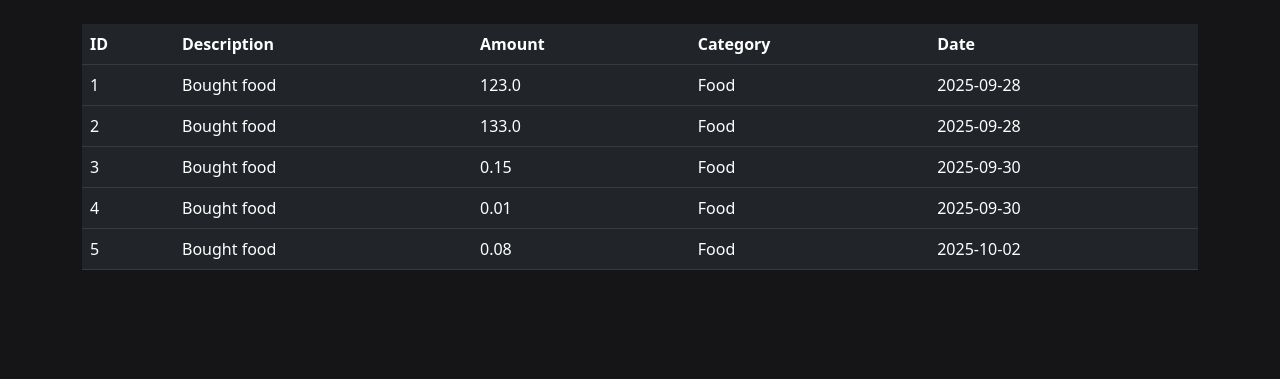
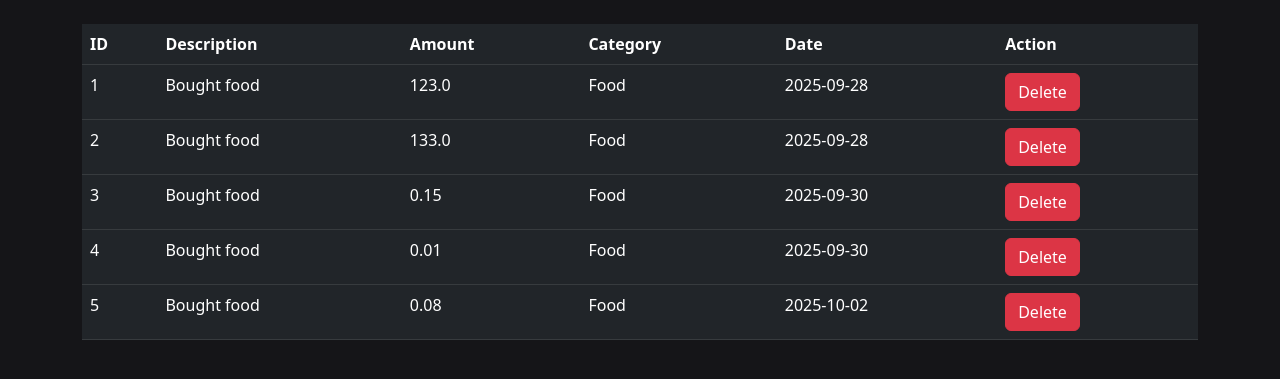
Before and after one commit to Thinal-Fernando/FinTracker, a Flask app: page /transactions in a window 1280 px wide. Shown: the part 80-459 px from the top of the page. Run offline with Flask 3, Linux system fonts and the light colour scheme.

Commit message:
Added a Delete button to transaction page with delete confirmation message

```diff
--- a/templates/transactions.html
+++ b/templates/transactions.html
@@ -10,6 +10,7 @@
             <th>Amount</th>
             <th>Category</th>
             <th>Date</th>
+            <th>Action</th>
           </tr>
         </thead>
         <tbody>
@@ -20,6 +21,8 @@
             <td>{{ row.amount }}</td>
             <td>{{ row.category }}</td>
             <td>{{ row.date.strftime('%Y-%m-%d') }}</td>
+            <td>
+              <a href="/delete/{{row.id}}" class="btn btn-danger btn-xs" onclick="return confirm('Are You Sure You Want to Delete')">Delete</a>            </td>
           </tr>
           {% endfor %}
         </tbody>
```
Also changed, not shown: instance/expenses.db.
